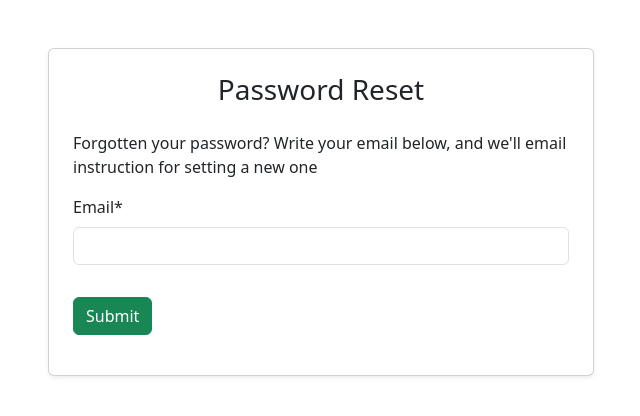
After one commit to mate882/Auth-System, a Django app: page /reset_password/ in a window 1280 px wide. The commit adds this page. Shown: the top 416 px of the page, without its empty margins (319-959 px from the left). Run offline with Django 5.2, Linux system fonts and the light colour scheme; some libraries are stand-ins or nearby versions.

Commit message:
Forget Password Function

```diff
--- a/Users/forms.py
+++ b/Users/forms.py
@@ -1,6 +1,7 @@
 from django import forms
 from django.contrib.auth.forms import UserCreationForm
 from django.contrib.auth import get_user_model
+from django.contrib.auth.forms import PasswordResetForm
 
 User = get_user_model()
 
@@ -15,3 +16,8 @@ class RegisterForm(UserCreationForm):
 class LoginForm(forms.Form):
     email = forms.EmailField()
     password = forms.CharField(widget=forms.PasswordInput)
+
+class EmailBasedPasswordResetForm(PasswordResetForm):
+    def get_users(self, email):
+        active_users = User._default_manager.filter(email__iexact=email, is_active=True)
+        return (u for u in active_users if u.has_usable_password())
--- /dev/null
+++ b/Users/templates/main/password_reset.html
@@ -0,0 +1,21 @@
+{% load static %}
+{% load crispy_forms_tags %}
+
+<link rel="stylesheet" href="{% static 'css/bootstrap.min.css' %}">
+
+<div class="container mt-5">
+    <div class="row justify-content-center">
+        <div class="col-md-6">
+            <div class="card p-4 shadow-sm">
+                <h3 class="text-center mb-4">Password Reset</h3>
+                <p>Forgotten your password? Write your email below,
+                   and we'll email instruction for setting a new one</p>
+                <form method="POST" enctype="multipart/form-data">
+                {% csrf_token %}
+                {{ form|crispy }}
+                <button type="submit" name="Send email" class="btn btn-success mt-3">Submit</button>
+                </form>
+            </div>
+        </div>
+    </div>
+</div>
--- a/Users/templates/main/profile.html
+++ b/Users/templates/main/profile.html
@@ -1,2 +1,2 @@
-{{ user.password }}
+{{ user.date_joined }}
 <a href="{% url 'logout' %}">Logout</a>
--- a/Users/urls.py
+++ b/Users/urls.py
@@ -1,5 +1,7 @@
 from django.urls import path
 from . import views
+from django.contrib.auth import views as auth_views
+from .forms import EmailBasedPasswordResetForm
 
 urlpatterns = [
     path('register/', views.register, name='register'),
@@ -10,4 +12,21 @@ urlpatterns = [
     path('profile/', views.profile, name='profile'),
 
     path('activate/<uidb64>/<token>/', views.activate, name='activate'),
+
+    path('reset_password/', auth_views.PasswordResetView.as_view(
+        form_class=EmailBasedPasswordResetForm,
+        template_name='main/password_reset.html',
+    ), name='password_reset'),
+
+    path('reset_password_sent/',
+         auth_views.PasswordResetDoneView.as_view(template_name='main/password_reset_sent.html'),
+         name='password_reset_done'),
+
+    path('reset/<uidb64>/<token>/',
+         auth_views.PasswordResetConfirmView.as_view(template_name='main/password_reset_confirm.html'),
+         name='password_reset_confirm'),
+
+    path('reset_password_complete/',
+         auth_views.PasswordResetCompleteView.as_view(template_name='main/password_reset_complete.html'),
+         name='password_reset_complete'),
 ]
```
Also changed, not shown: Auth/settings.py (+7 -1 lines), Users/models.py (+34 -3 lines), Users/templates/main/login.html (+9 -1 lines), Users/templates/main/password_reset_complete.html (added, +16 -0 lines), Users/templates/main/password_reset_confirm.html (added, +19 -0 lines), Users/templates/main/password_reset_sent.html (added, +23 -0 lines), Users/templates/main/register.html (+8 -0 lines), Users/migrations/0003_alter_customuser_options_alter_customuser_managers_and_more.py (added), Users/migrations/0004_customuser_date_joined_customuser_first_name_and_more.py (added).
